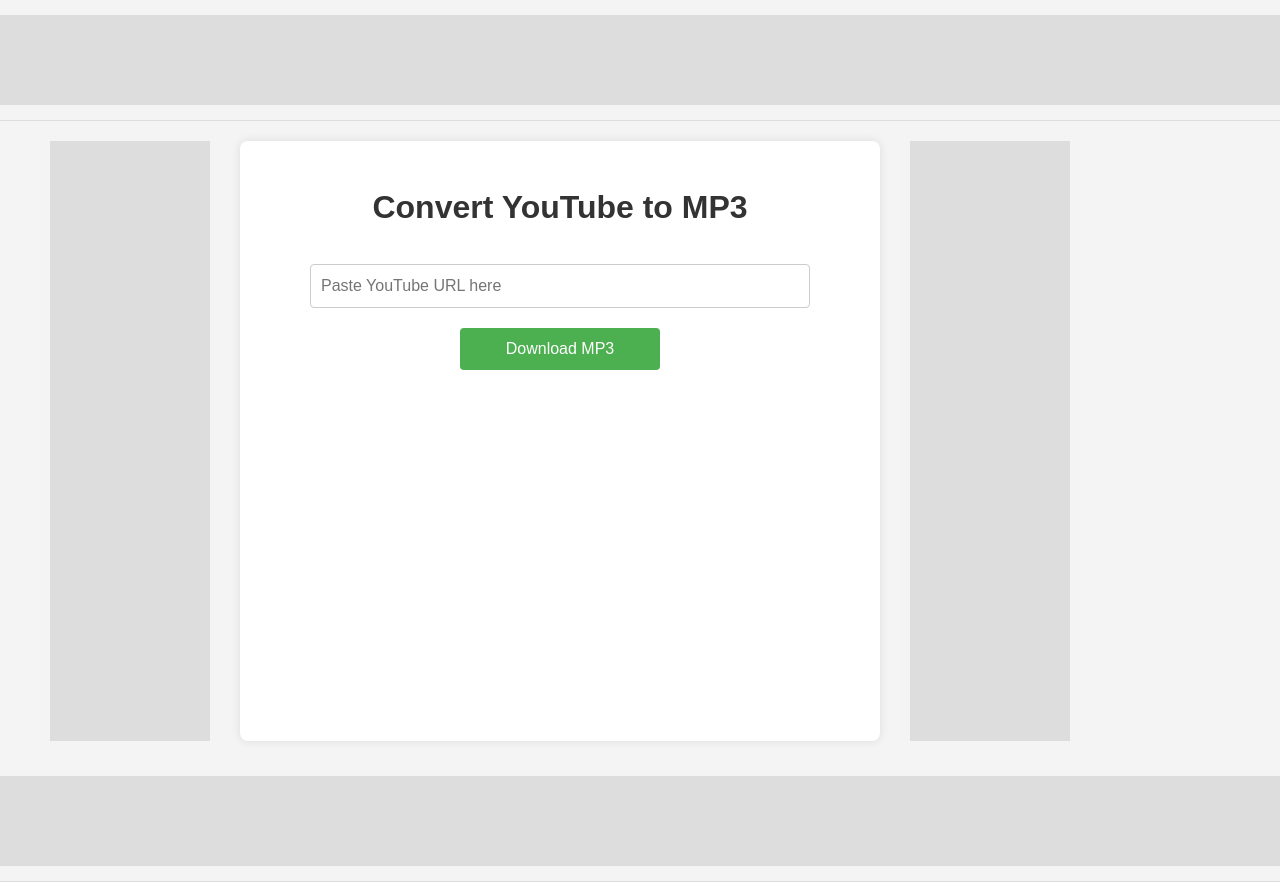
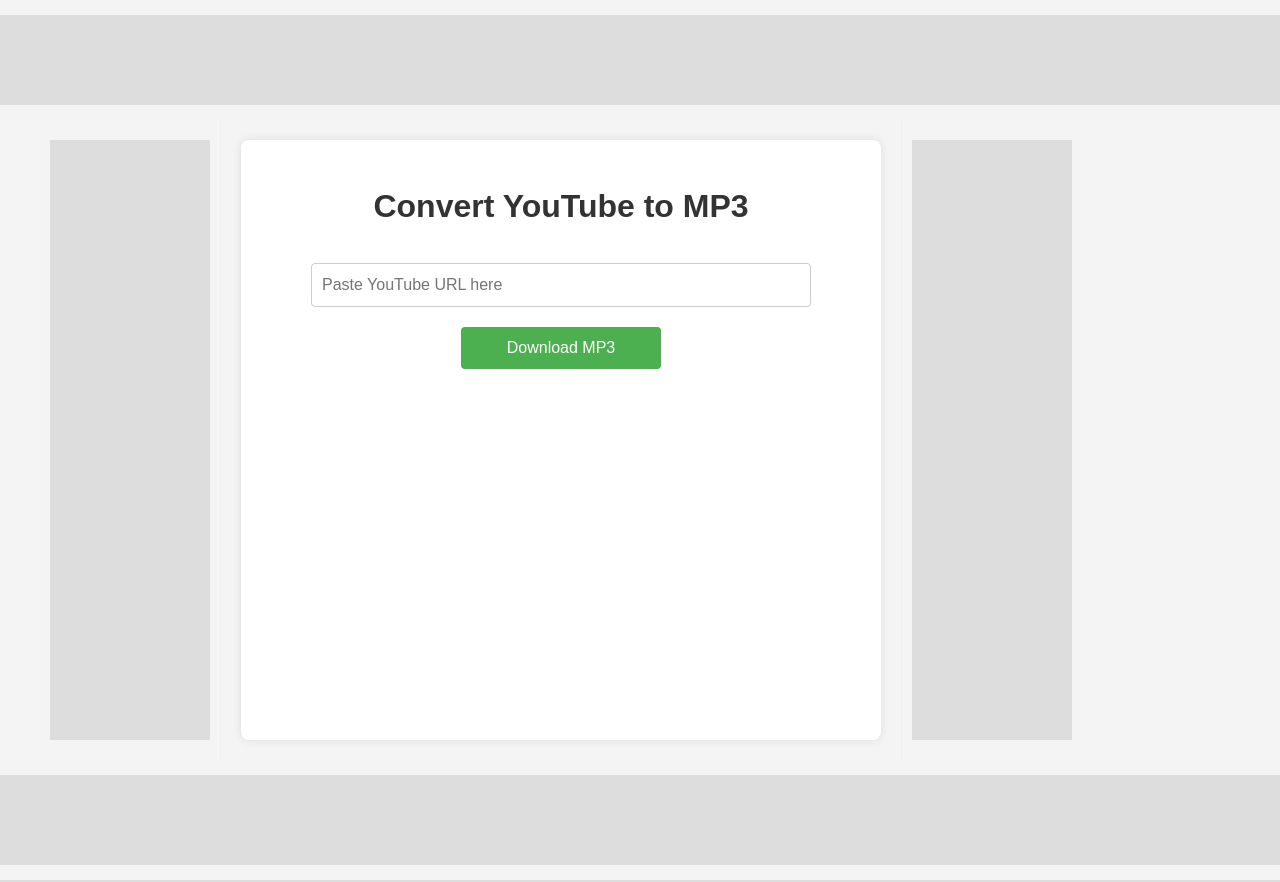
Before and after one commit to khalilkhan78611/youtube-mp3, a Flask app: page / in a window 1280 px wide. Run offline with Flask 3, Linux system fonts and the light colour scheme; data that the repository does not hold is empty.

Commit message:
Update index.html

```diff
--- a/templates/index.html
+++ b/templates/index.html
@@ -5,7 +5,7 @@
     <meta name="viewport" content="width=device-width, initial-scale=1.0">
     <title>YouTube to MP3 Converter</title>
     <link rel="stylesheet" href="{{ url_for('static', filename='style.css') }}">
-    <style>
+   <style>
         body {
             font-family: Arial, sans-serif;
             background-color: #f4f4f4;
@@ -19,10 +19,8 @@
         /* Ad containers - top and bottom */
         .ad-container {
             width: 100%;
-
             padding: 15px 0;
             text-align: center;
-            border-bottom: 1px solid #ddd;
         }
 
         .ad-top {
@@ -44,17 +42,16 @@
         .ad-left, .ad-right {
             display: none;
             width: 160px;
-
             padding: 20px 10px;
             text-align: center;
         }
 
         .ad-left {
-
+            border-right: 1px solid #eee;
         }
 
         .ad-right {
-
+            border-left: 1px solid #eee;
         }
 
         .container {
```
